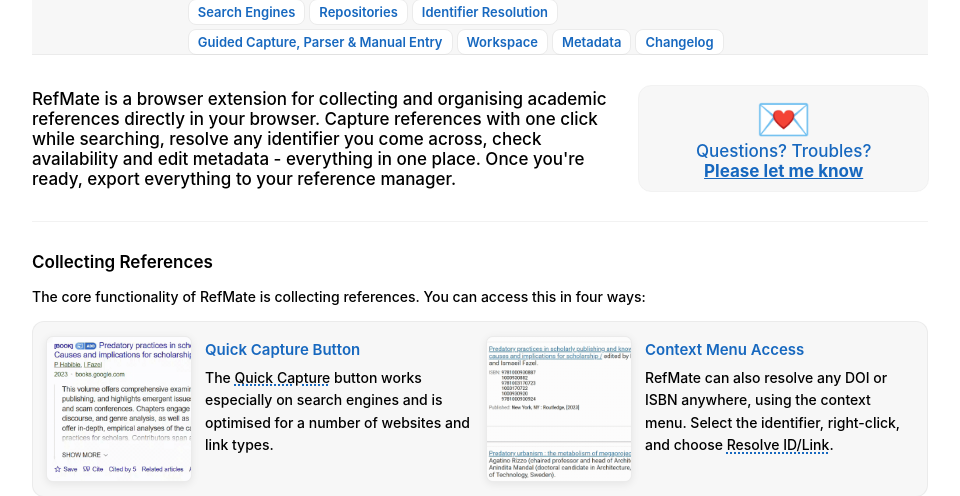
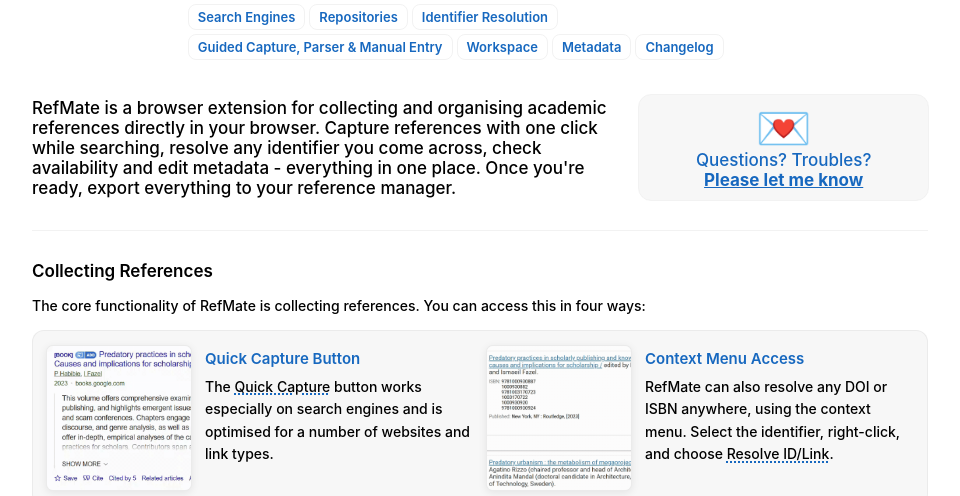
Before and after one commit to refmate/support, a plain HTML site: page index.html in a window 1280 px wide. Shown: the top 496 px of the page, without its empty margins (160-1120 px from the left). Drawn offline with Linux system fonts and the light colour scheme.

Commit message:
Update style.css

```diff
--- a/style.css
+++ b/style.css
@@ -47,10 +47,13 @@
       position: sticky;
       top: 0;
       width: 100%;
-      background-color: var(--bibtex-bg);
-      border-bottom: 1px solid var(--outline-grey);
+      background-color: var(--bg-color);
+      border-bottom: 0px solid var(--outline-grey);
       z-index: 90;
-      padding: 0px 0;
+      padding-left: 0% !important;
+      padding-right: 0% !important;
+      padding-top: 5px;
+      padding-bottom: 5px;
       min-height: 40px;
       box-sizing: border-box;
     }
```
